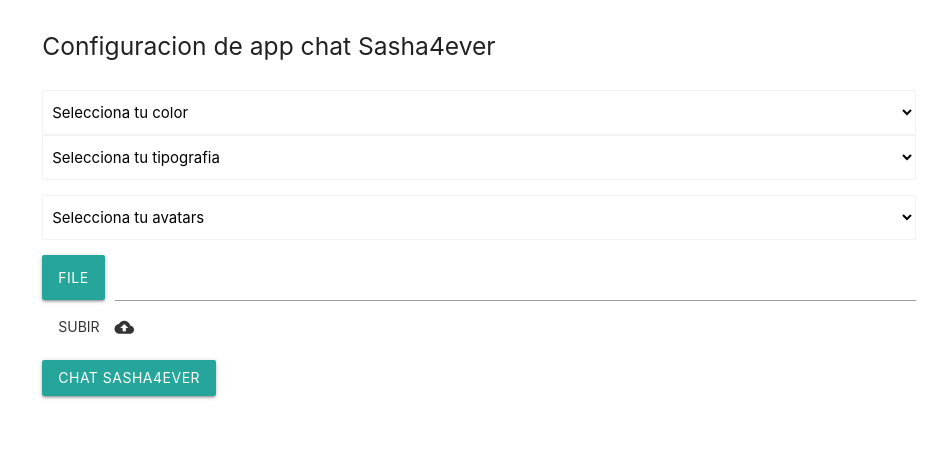
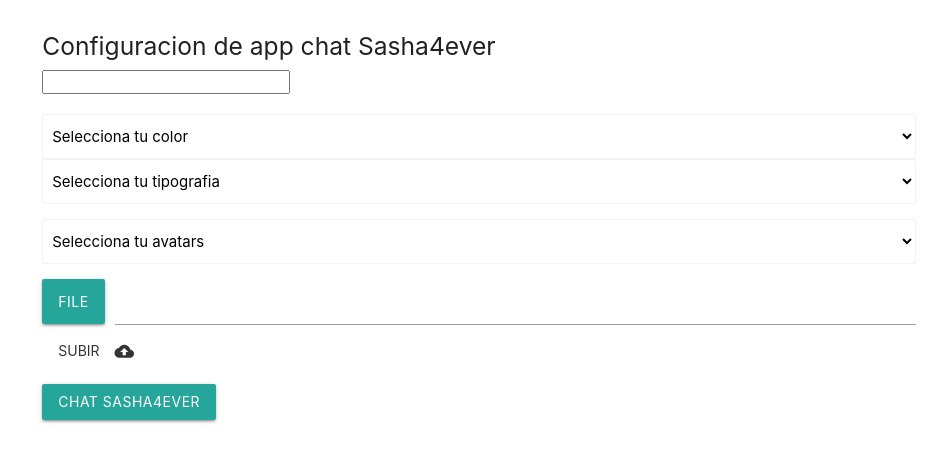
Before and after one commit to Srta-Iny/everis, a website: page configuracion.html in a window 1280 px wide. Shown: the part 77-538 px from the top of the page, without its empty margins (161-1108 px from the left). Drawn offline with nearby package versions, Linux system fonts and the light colour scheme; files that its build step writes are made by us from their sources.

Commit message:
trayendo cambios

```diff
--- a/configuracion.html
+++ b/configuracion.html
@@ -23,6 +23,7 @@
 			<div class="row"><!--row1 section-->
 				<div class="col s12">
 					<h5>Configuracion de app chat Sasha4ever</h5>
+					<input type="file-path-wrapper" name="salud">
 				</div>
 			</div>
 			<div class="row">
```
Also changed, not shown: dist/js/script.min.js.
